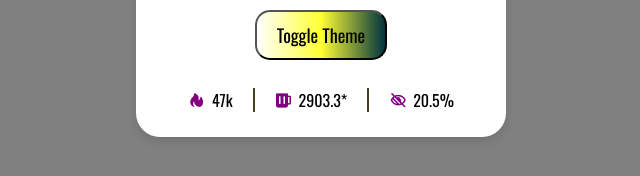
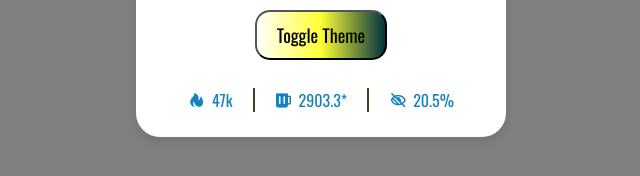
Before and after one commit to ArcticStranger/marlysma.bullshit.github.io, a plain HTML site: page index.html in a window 1280 px wide. Shown: the part 498-674 px from the top of the page, without its empty margins (319-959 px from the left). Drawn offline with nearby package versions, Linux system fonts and the light colour scheme.

Commit message:
Update styles.css
Signed-off-by: ArcticStranger <159117327+ArcticStranger@users.noreply.github.com>

```diff
--- a/styles.css
+++ b/styles.css
@@ -157,7 +157,7 @@ body {
 .analytics .data {
     display: flex;
     align-items: center;
-    color: black;
+    color: rgb(21, 131, 190);
     padding: 0 20px;
     border-right: 2px solid rgb(67, 62, 31);
 }
@@ -165,7 +165,6 @@ body {
 .data i {
     font-size: 18px;
     margin-right: 6px;
-    color: purple;
 }
 
 .data:last-child{
```
